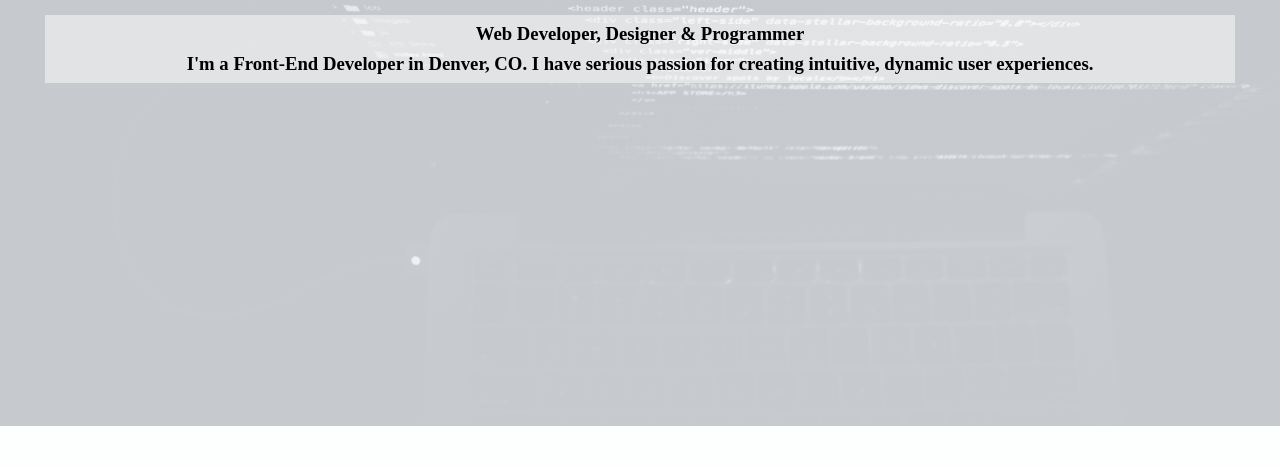
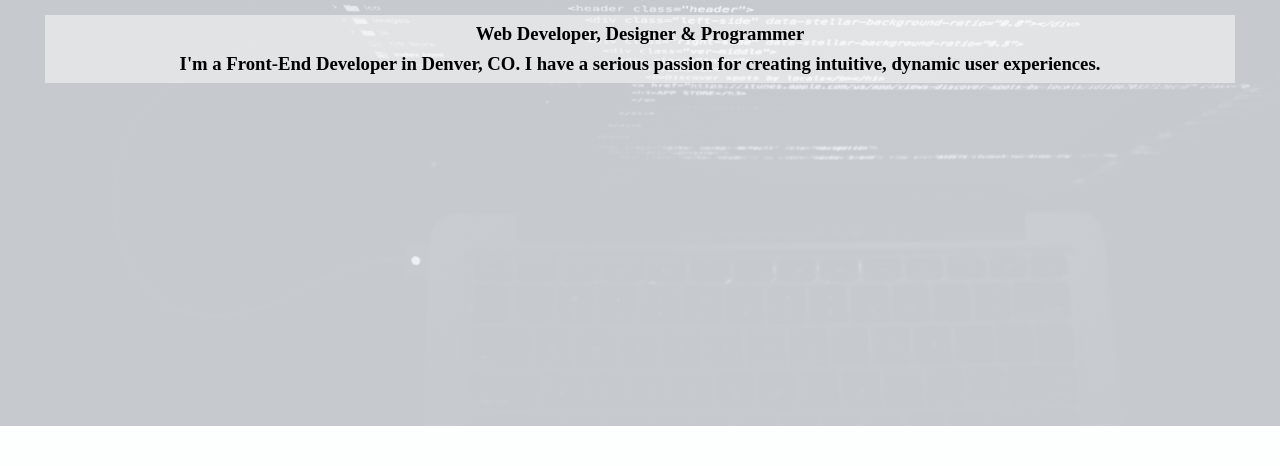
Before and after one commit to FyerBall/Portfolio, a website: page index.html in a window 1280 px wide. Shown: the part 334-800 px from the top of the page. Drawn offline with Linux system fonts and the light colour scheme; a web font is replaced by a local one.

Commit message:
Update index.html
Misspelling

```diff
--- a/index.html
+++ b/index.html
@@ -43,7 +43,7 @@
       <div class="header__sub">
         <h3>Web Developer, Designer & Programmer</h3>
         <h3>I'm a Front-End Developer in Denver, CO.
-          I have serious passion for creating intuitive, dynamic user experiences.</h3>
+          I have a serious passion for creating intuitive, dynamic user experiences.</h3>
       </div>
       <!-- <div class="icons">
         <i class="icons__github fab fa-github fa-2x"></i>
```
